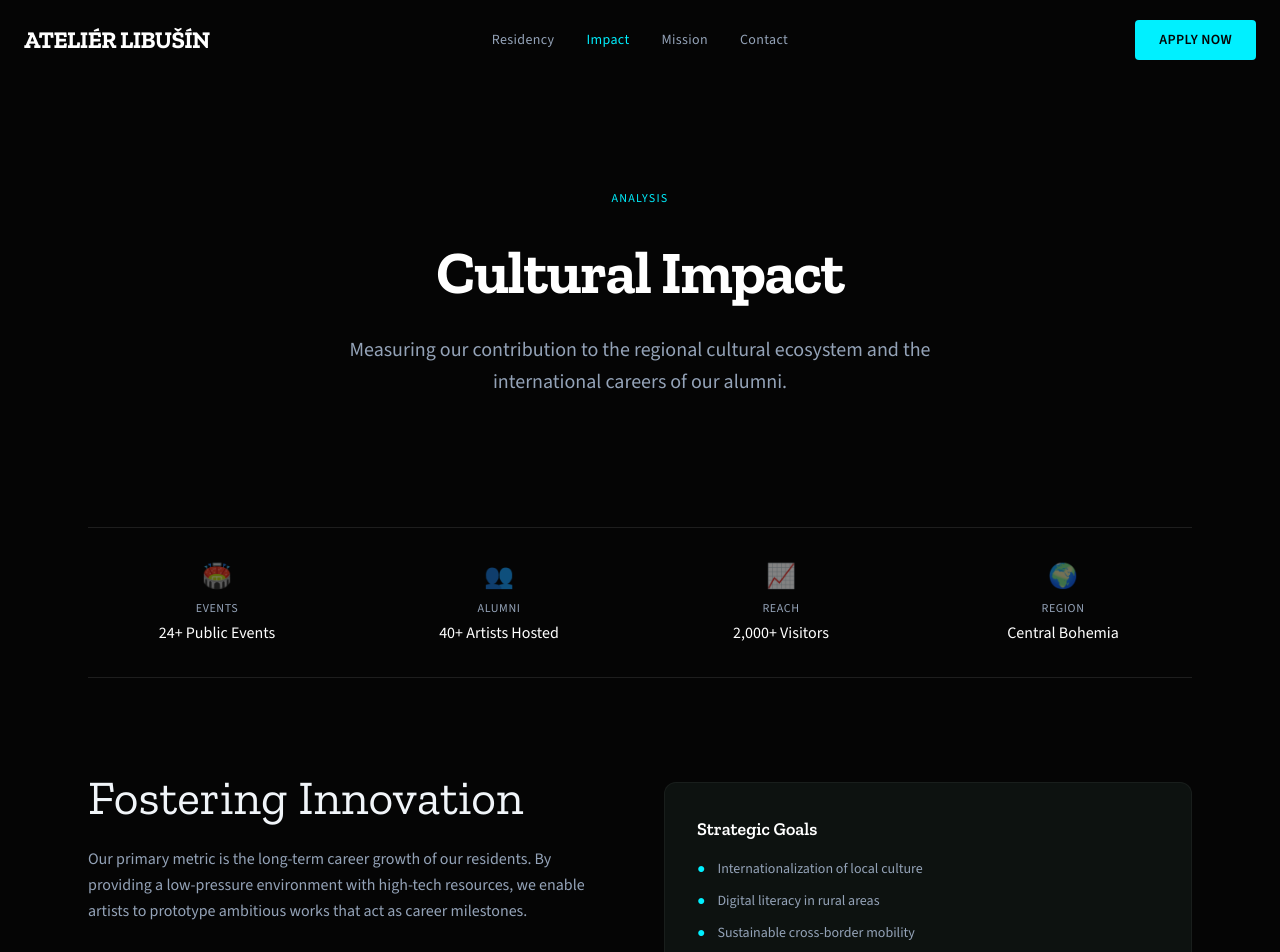
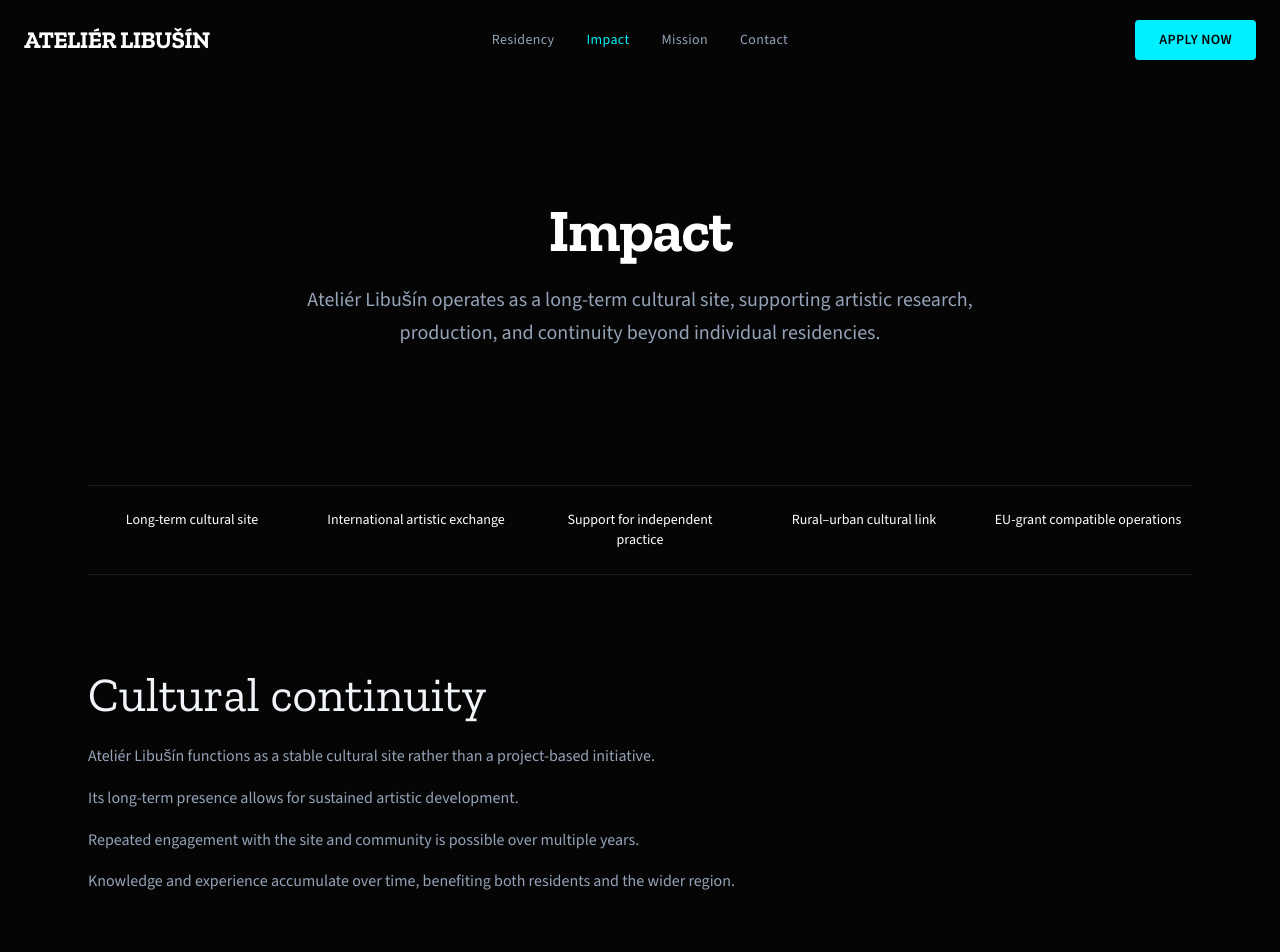
Before and after one commit to dberzon/atelier-libusin-site, a Next.js app: page /impact in a window 1280 px wide. Shown: the top 952 px of the page. Built offline with nearby package versions, Linux system fonts and the light colour scheme.

Commit message:
feat: Enhance impact page with documentation section and detailed cultural continuity content

```diff
--- a/app/impact/page.tsx
+++ b/app/impact/page.tsx
@@ -1,3 +1,10 @@
+        {/* Documentation and Accountability Section */}
+        <section>
+          <SectionHeader title="Documentation and accountability" className="mb-6" />
+          <p className="text-[var(--text-muted)] leading-relaxed">
+            Activities and outcomes can be documented for institutional partners and funding bodies. The residency maintains basic reporting structures suitable for grant-supported projects and international cooperation.
+          </p>
+        </section>
 import type { Metadata } from 'next'
 import ArchiveGrid from '@/components/impact/ArchiveGrid'
 import SectionHeader from '../../components/ui/SectionHeader'
@@ -9,49 +16,67 @@ export default function Impact() {
   return (
     <div className="container max-w-6xl mx-auto px-6 py-24 space-y-24">
 
-      {/* 1. Hero-Lite Header */}
-      <div className="text-center max-w-3xl mx-auto space-y-8 pt-12 pb-8">
-        <span className="text-[var(--brand)] font-medium tracking-widest uppercase text-xs">Analysis</span>
-        <h1 className="text-5xl md:text-6xl font-serif font-bold text-white">Cultural Impact</h1>
+      {/* Hero-Lite Section */}
+      <section className="max-w-3xl mx-auto pt-16 pb-10 text-center space-y-6">
+        <h1 className="text-5xl md:text-6xl font-serif font-bold text-white">Impact</h1>
         <p className="text-xl text-[var(--text-muted)] leading-relaxed max-w-2xl mx-auto">
-          Measuring our contribution to the regional cultural ecosystem and the international careers of our alumni.
+          Ateliér Libušín operates as a long-term cultural site, supporting artistic research, production, and continuity beyond individual residencies.
         </p>
-      </div>
+      </section>
 
-      {/* 2. Key Points Strip */}
-      <div className="grid grid-cols-2 md:grid-cols-4 gap-6 py-8 border-y border-white/10 text-center">
-        <div className="space-y-2">
-          <div className="text-2xl opacity-50">🏟️</div>
-          <div>
-            <span className="block text-xs uppercase text-[var(--text-muted)] tracking-wider mb-1">Events</span>
-            <span className="block text-white font-medium">24+ Public Events</span>
-          </div>
+      {/* Key Points Strip */}
+      <div className="grid grid-cols-2 md:grid-cols-5 gap-4 py-6 border-y border-white/10 text-center">
+        <div className="px-2">
+          <span className="block text-sm text-white font-medium">Long-term cultural site</span>
         </div>
-        <div className="space-y-2">
-          <div className="text-2xl opacity-50">👥</div>
-          <div>
-            <span className="block text-xs uppercase text-[var(--text-muted)] tracking-wider mb-1">Alumni</span>
-            <span className="block text-white font-medium">40+ Artists Hosted</span>
-          </div>
+        <div className="px-2">
+          <span className="block text-sm text-white font-medium">International artistic exchange</span>
         </div>
-        <div className="space-y-2">
-          <div className="text-2xl opacity-50">📈</div>
-          <div>
-            <span className="block text-xs uppercase text-[var(--text-muted)] tracking-wider mb-1">Reach</span>
-            <span className="block text-white font-medium">2,000+ Visitors</span>
-          </div>
+        <div className="px-2">
+          <span className="block text-sm text-white font-medium">Support for independent practice</span>
         </div>
-        <div className="space-y-2">
-          <div className="text-2xl opacity-50">🌍</div>
-          <div>
-            <span className="block text-xs uppercase text-[var(--text-muted)] tracking-wider mb-1">Region</span>
-            <span className="block text-white font-medium">Central Bohemia</span>
-          </div>
+        <div className="px-2">
+          <span className="block text-sm text-white font-medium">Rural–urban cultural link</span>
+        </div>
+        <div className="px-2">
+          <span className="block text-sm text-white font-medium">EU-grant compatible operations</span>
         </div>
       </div>
 
+
       {/* 3. Main Sections */}
       <div className="space-y-20">
+
+
+        {/* Cultural Continuity Section */}
+        <section>
+          <SectionHeader title="Cultural continuity" className="mb-6" />
+          <p className="text-[var(--text-muted)] leading-relaxed mb-4">
+            Ateliér Libušín functions as a stable cultural site rather than a project-based initiative.
+          </p>
+          <div className="space-y-4 text-[var(--text-muted)]">
+            <p>Its long-term presence allows for sustained artistic development.</p>
+            <p>Repeated engagement with the site and community is possible over multiple years.</p>
+            <p>Knowledge and experience accumulate over time, benefiting both residents and the wider region.</p>
+          </div>
+        </section>
+
+
+        {/* Support for Artistic Practice Section */}
+        <section>
+          <SectionHeader title="Support for artistic practice" className="mb-6" />
+          <p className="text-[var(--text-muted)] leading-relaxed">
+            The residency provides artists with time, space, and autonomy to develop work that may not fit short production cycles. Emphasis is placed on process, research, and continuity rather than immediate public output.
+          </p>
+        </section>
+
+        {/* Local and International Context Section */}
+        <section>
+          <SectionHeader title="Local and international context" className="mb-6" />
+          <p className="text-[var(--text-muted)] leading-relaxed">
+            Located in a rural setting near Prague, Ateliér Libušín connects local context with international artistic networks. Visiting artists contribute to a shared environment shaped by place, exchange, and long-term collaboration.
+          </p>
+        </section>
 
         {/* Strategy Text */}
         <section className="grid md:grid-cols-2 gap-12 items-center">
```
